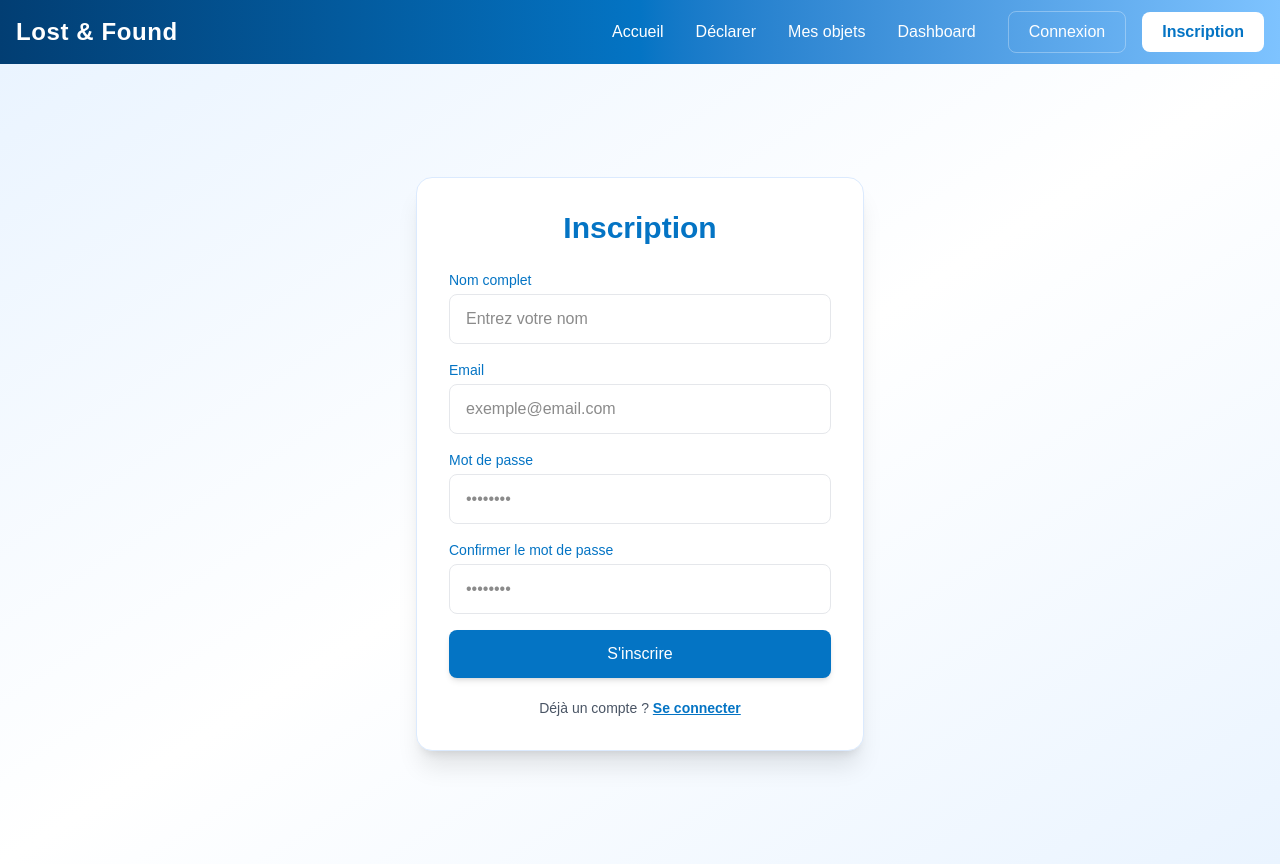
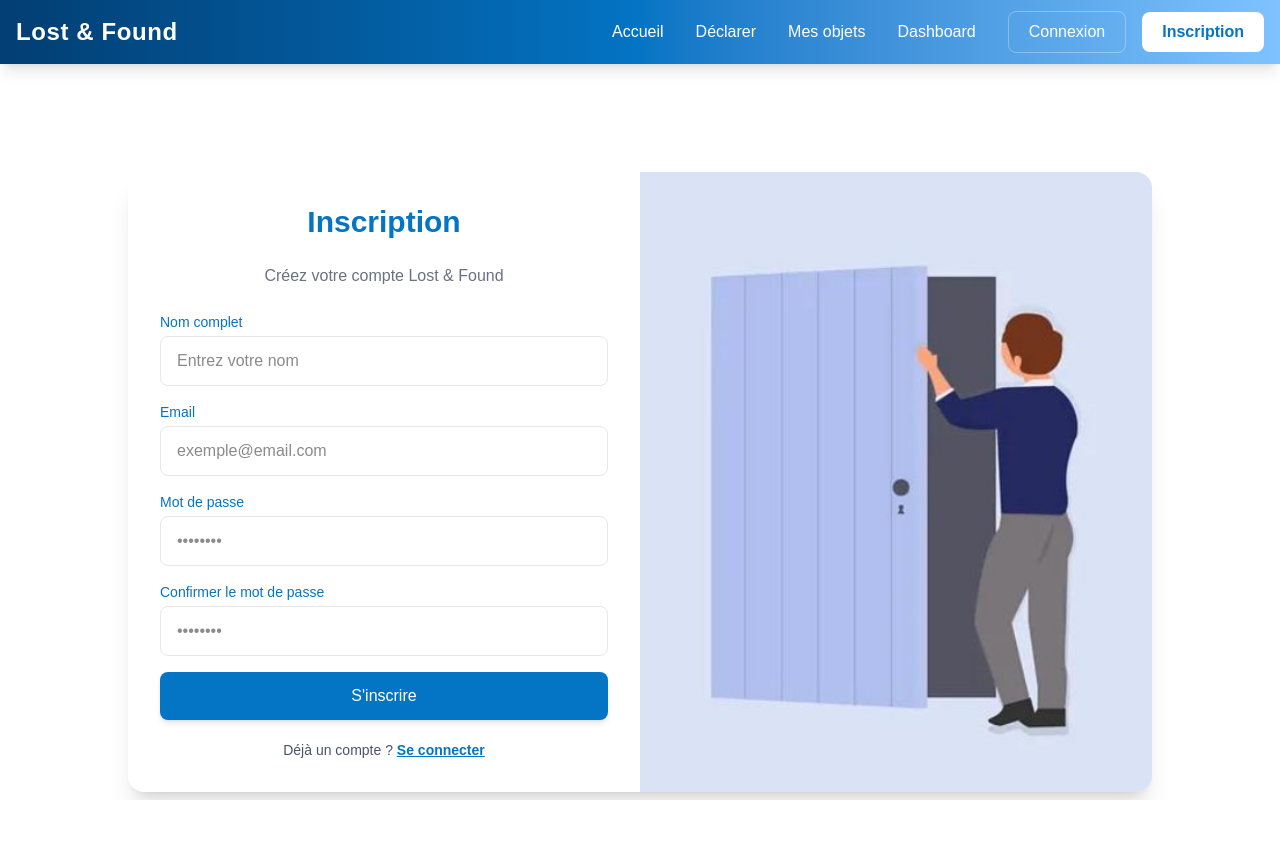
Before and after one commit to housna11/Lost-Found, a Next.js app in the folder frontend/: page /inscription in a window 1280 px wide. After the commit the page ends 800 px from the top, so only its background shows below. Built offline with nearby package versions, Linux system fonts and the light colour scheme.

Commit message:
Mise à jour connexion/inscription

```diff
--- a/frontend/app/connexion/page.tsx
+++ b/frontend/app/connexion/page.tsx
@@ -1,4 +1,5 @@
 "use client";
+/* eslint-disable @next/next/no-img-element */
 import { useRouter } from "next/navigation";
 import { useState } from "react";
 import Link from "next/link";
@@ -17,7 +18,7 @@ const handleSubmit = async (e: React.FormEvent<HTMLFormElement>) => {
     toast.success("Connexion réussie !");
     router.push("/");
   } catch (error) {
-    toast.error("Email ou mot de passe incorrect.");;
+    toast.error("Email ou mot de passe incorrect");
   }
 };
 
@@ -26,15 +27,21 @@ const handleSubmit = async (e: React.FormEvent<HTMLFormElement>) => {
   };
 
   return (
-    <div className="min-h-screen flex items-center justify-center bg-gradient-to-br from-[#eaf4ff] via-white to-[#eaf4ff] px-4">
-      <div className="w-full max-w-md transform transition duration-300 hover:scale-[1.02]">
-        <div className="bg-white rounded-2xl shadow-xl p-8 border border-blue-100">
+  <div className=" bg-gradient-to-br mt-34 ">
+    <div className="flex flex-col md:flex-row w-full max-w-5xl mx-auto shadow-xl rounded-2xl overflow-hidden bg-white">
+
+      <div className="md:w-1/2">
+        <img
+          src="/found.jpg"
+          alt="found"
+          className="w-full h-full object-cover"/>
+      </div>
+      <div className="md:w-1/2 p-8 flex flex-col justify-center">
         <h2 className="text-3xl font-bold text-center text-[#0474C4] mb-6">Connexion</h2>
+        <p className="text-center text-gray-500 mb-6">Connectez-vous à votre compte Lost & Found</p>
         <form onSubmit={handleSubmit} className="space-y-4">
           <div>
-              <label className="block text-sm font-medium text-[#0474C4] mb-1">
-                Email
-              </label>
+            <label className="block text-sm font-medium text-[#0474C4] mb-1">Email</label>
             <input
               type="email"
               name="email"
@@ -42,13 +49,10 @@ const handleSubmit = async (e: React.FormEvent<HTMLFormElement>) => {
               onChange={handleChange}
               className="w-full px-4 py-3 border border-gray-200 rounded-lg
               focus:outline-none focus:ring-2 focus:ring-[#0474C4]"
-                required
-              />
+              required/>
           </div>
           <div>
-              <label className="block text-sm font-medium text-[#0474C4] mb-1">
-                Mot de passe
-              </label>
+            <label className="block text-sm font-medium text-[#0474C4] mb-1">Mot de passe</label>
             <input
               type="password"
               name="password"
@@ -56,20 +60,21 @@ const handleSubmit = async (e: React.FormEvent<HTMLFormElement>) => {
               onChange={handleChange}
               className="w-full px-4 py-3 border border-gray-200 rounded-lg
               focus:outline-none focus:ring-2 focus:ring-[#0474C4]"
-                required
-              />
+              required/>
           </div>
           <button
+            type="submit"
             className="w-full bg-[#0474C4] cursor-pointer text-white py-3 rounded-lg hover:bg-[#023e73] transition shadow-md">
             Se connecter
           </button>
         </form>
-
         <p className="text-sm text-center mt-5 text-gray-600">
           Pas de compte ?{" "}
-            <Link href="/inscription" className="text-[#0474C4] font-semibold underline">S&#39;inscrire           </Link>
+          <Link
+            href="/inscription"
+            className="text-[#0474C4] font-semibold underline">S&#39;inscrire
+          </Link>
         </p>
-
       </div>
     </div>
   </div>
--- a/frontend/app/inscription/page.tsx
+++ b/frontend/app/inscription/page.tsx
@@ -1,4 +1,5 @@
 "use client";
+/* eslint-disable @next/next/no-img-element */
 import { useState } from "react";
 import { register } from "../Services/auth";
 import Link from "next/link";
@@ -29,24 +30,24 @@ export default function Inscription() {
     console.error(error);
   }
   };
+  return (
+  <div className="bg-gradient-to-br mt-27 flex justify-center">
+    <div className="flex flex-col-reverse md:flex-row w-full max-w-5xl shadow-xl rounded-2xl overflow-hidden bg-white">
 
-  return (
-    <div className="min-h-screen flex items-center justify-center bg-gradient-to-br from-[#eaf4ff] via-white to-[#eaf4ff] px-4">
-      <div className="w-full max-w-md transform transition duration-300 hover:scale-[1.02]">
-        <div className="bg-white rounded-2xl shadow-xl p-8 border border-blue-100">
+      {/* Formulaire */}
+      <div className="md:w-1/2 p-8 flex flex-col justify-center">
         <h2 className="text-3xl font-bold text-center text-[#0474C4] mb-6">Inscription</h2>
+        <p className="text-center text-gray-500 mb-6">Créez votre compte Lost & Found</p>
+
         <form onSubmit={handleSubmit} className="space-y-4">
           <div>
-              <label className="block text-sm font-medium text-[#0474C4] mb-1">
-                Nom complet
-              </label>
+            <label className="block text-sm font-medium text-[#0474C4] mb-1">Nom complet</label>
             <input
               type="text"
               name="name"
               placeholder="Entrez votre nom"
               onChange={handleChange}
-                className="w-full px-4 py-3 border border-gray-200 rounded-lg
-                focus:outline-none focus:ring-2 focus:ring-[#0474C4]"
+              className="w-full px-4 py-3 border border-gray-200 rounded-lg focus:outline-none focus:ring-2 focus:ring-[#0474C4]"
               required
             />
           </div>
@@ -59,10 +60,8 @@ export default function Inscription() {
               name="email"
               placeholder="exemple@email.com"
               onChange={handleChange}
-                className="w-full px-4 py-3 border border-gray-200 rounded-lg
-                focus:outline-none focus:ring-2 focus:ring-[#0474C4]"
-                required
-              />
+              className="w-full px-4 py-3 border border-gray-200 rounded-lg focus:outline-none focus:ring-2 focus:ring-[#0474C4]"
+              required/>
           </div>
           <div>
             <label className="block text-sm font-medium text-[#0474C4] mb-1">
@@ -73,10 +72,8 @@ export default function Inscription() {
               name="password"
               placeholder="••••••••"
               onChange={handleChange}
-                className="w-full px-4 py-3 border border-gray-200 rounded-lg
-                focus:outline-none focus:ring-2 focus:ring-[#0474C4]"
-                required
-              />
+              className="w-full px-4 py-3 border border-gray-200 rounded-lg focus:outline-none focus:ring-2 focus:ring-[#0474C4]"
+              required/>
           </div>
           <div>
             <label className="block text-sm font-medium text-[#0474C4] mb-1">
@@ -87,23 +84,33 @@ export default function Inscription() {
               name="password_confirmation"
               placeholder="••••••••"
               onChange={handleChange}
-                className="w-full px-4 py-3 border border-gray-200 rounded-lg
-                focus:outline-none focus:ring-2 focus:ring-[#0474C4]"
-                required
-              />
+              className="w-full px-4 py-3 border border-gray-200 rounded-lg focus:outline-none focus:ring-2 focus:ring-[#0474C4]"
+              required/>
           </div>
+
           <button
-              className="w-full bg-[#0474C4] text-white py-3 rounded-lg cursor-pointer hover:bg-[#023e73] transition shadow-md">
+            type="submit"
+            className="w-full bg-[#0474C4] text-white py-3 rounded-lg cursor-pointer hover:bg-[#023e73] transition shadow-md"
+          >
             S&#39;inscrire
           </button>
         </form>
+
         <p className="text-sm text-center mt-5 text-gray-600">
           Déjà un compte ?{" "}
-            <Link href="/connexion" className="text-[#0474C4] font-semibold underline">
+          <Link
+            href="/connexion"
+            className="text-[#0474C4] font-semibold underline">
             Se connecter
           </Link>
         </p>
+      </div>
 
+      <div className="md:w-1/2">
+        <img
+          src="/found.jpg"
+          alt="Inscription"
+          className="w-full h-full object-cover"/>
       </div>
     </div>
   </div>
```
Also changed, not shown: frontend/public/found.jpg (added). Lines whose indentation alone changed are shown as unchanged.
